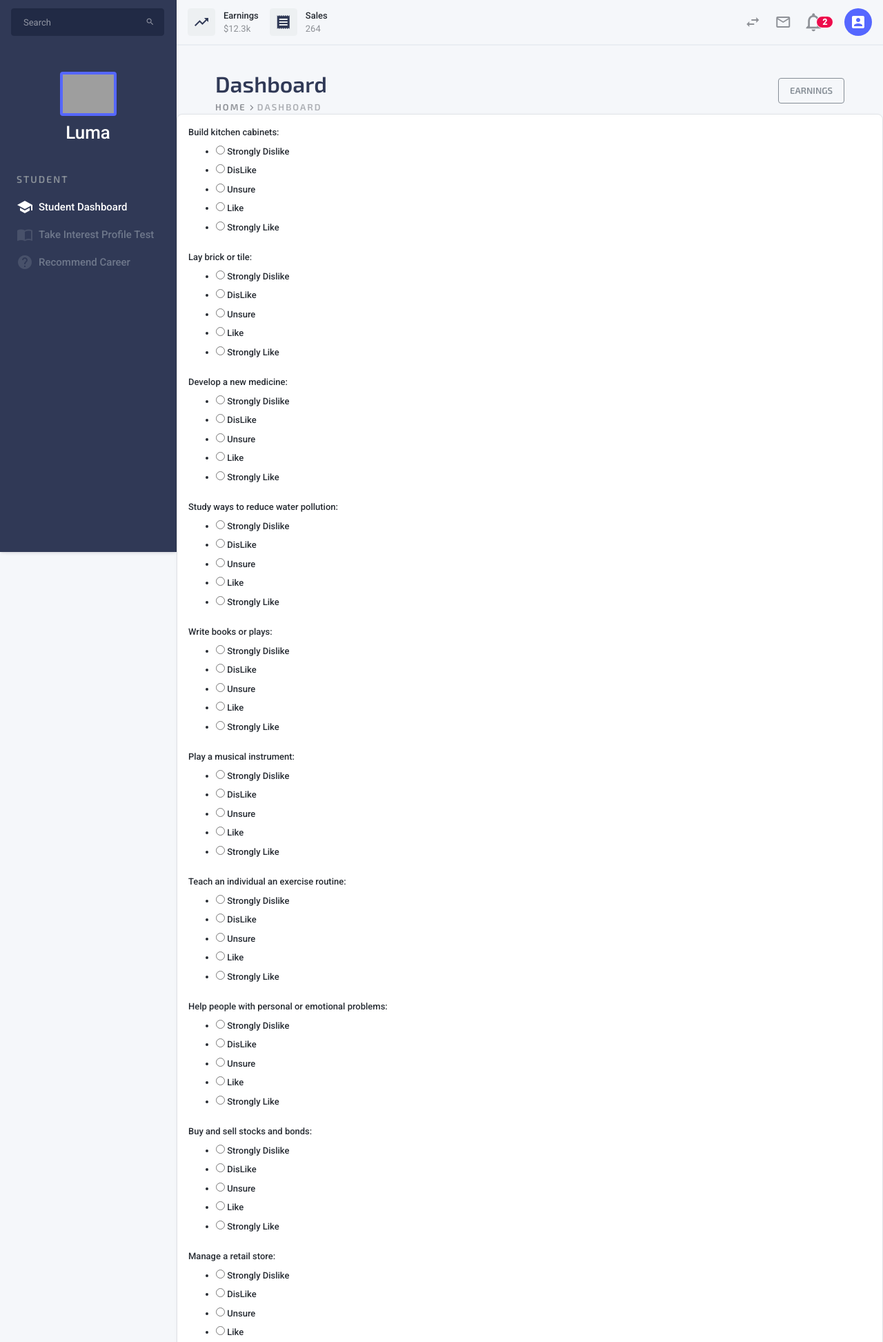
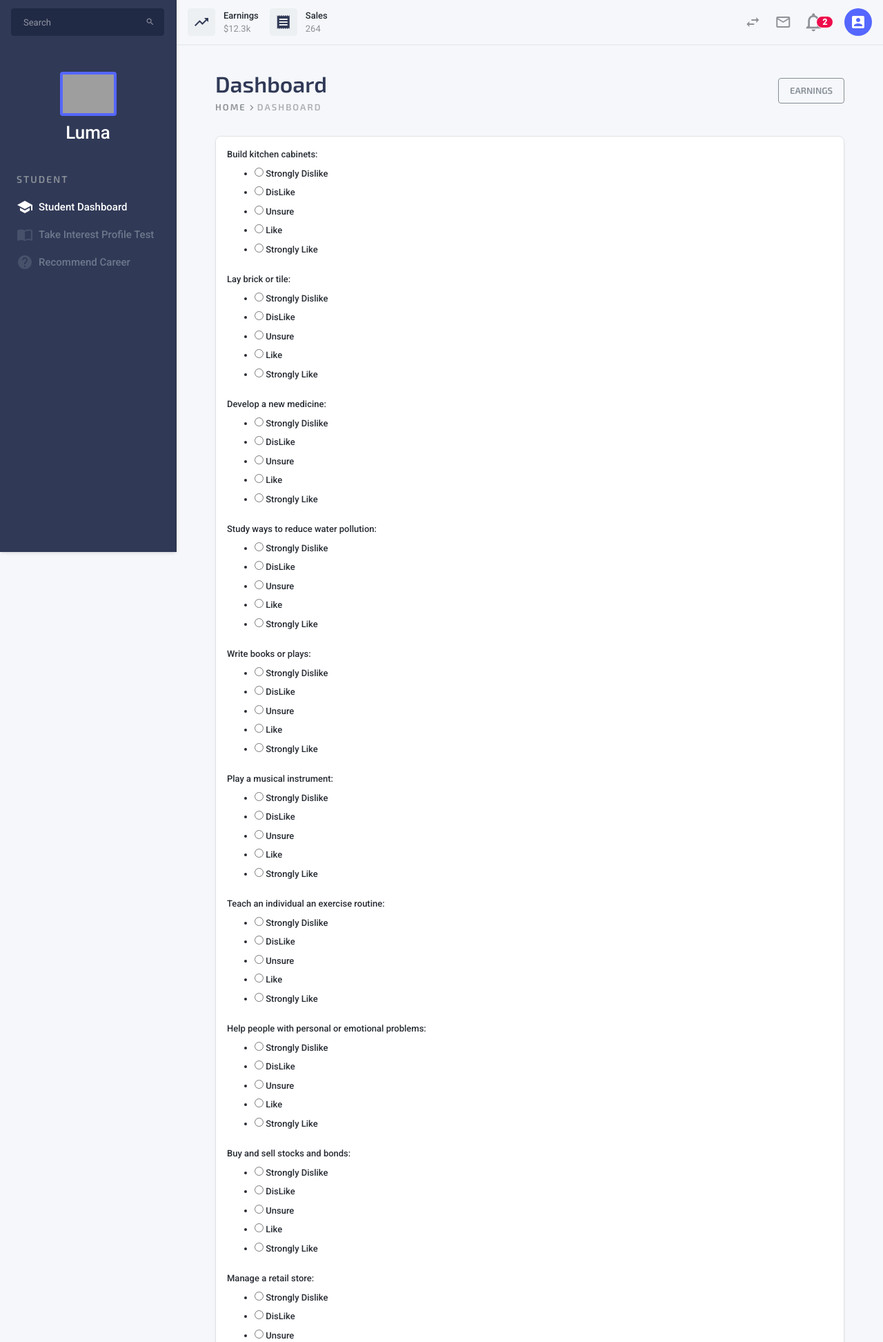
Before and after one commit to bolu-tife/career-recommender, a Django app: page /personalitytest/test/ in a window 1280 px wide. Shown: the top 1945 px of the page at 69% size. Run offline with Django 3.2, Linux system fonts and the light colour scheme; a user stored in the database is signed in; some libraries are stand-ins or nearby versions; grey boxes are pictures that could not be loaded.

Commit message:
Fix conflict

```diff
--- a/personality/templates/personality/test.html
+++ b/personality/templates/personality/test.html
@@ -1,6 +1,7 @@
 {% extends "personality/base.html" %}
 
 {% block body_block %}
+<div class="container page__container page-section">
   <div class="card card-body mb-32pt">
     <form role="form" method="POST" action="{% url 'personality:test' %}" enctype="multipart/form-data">
       {% csrf_token %}
@@ -8,4 +9,6 @@
       <button type="submit" class="btn btn-primary">{{ "Add" }}</button>
     </form>
   </div>
+</div>
+
 {% endblock body_block %}
```
Also changed, not shown: db.sqlite3. Lines whose indentation alone changed are shown as unchanged.
